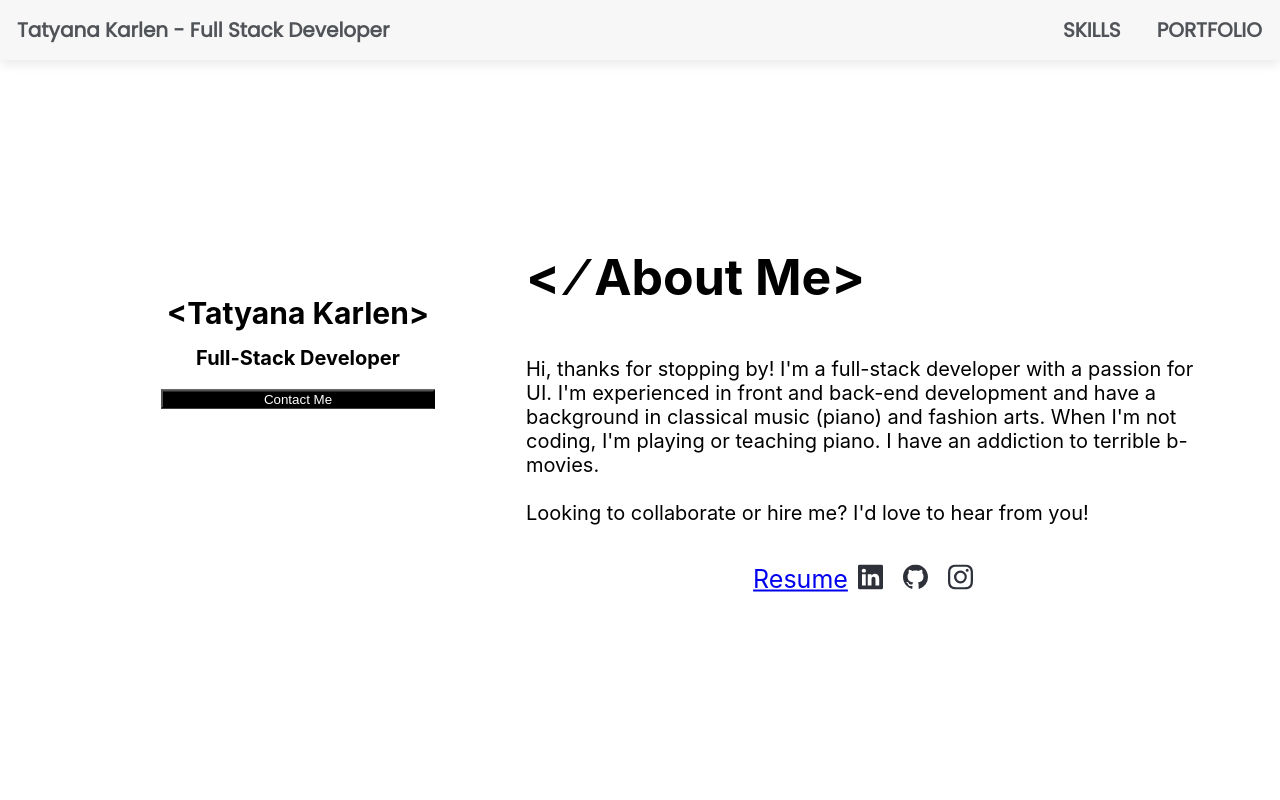
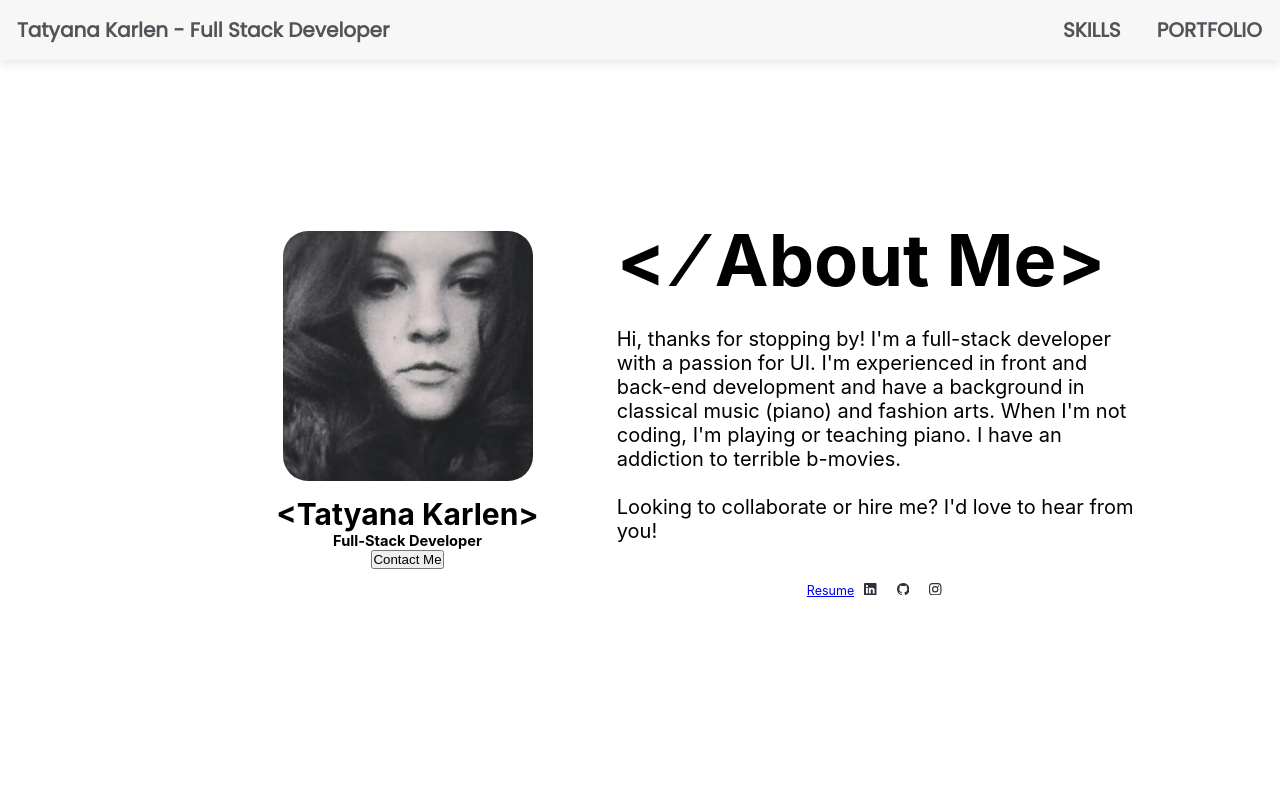
Before and after one commit to tatyanakarlen/PortfolioWebsite, a React (Create React App) app: page / in a window 1280 px wide. Shown: the top 800 px of the page. Built offline with nearby package versions, Linux system fonts and the light colour scheme.

Commit message:
fixed header

```diff
--- a/src/App.css
+++ b/src/App.css
@@ -4,7 +4,10 @@
   width: 100vw;
   overflow: hidden;
 
+
 }
+
+
 
 * {
   box-sizing: border-box;
--- a/src/components/Hero/Hero.css
+++ b/src/components/Hero/Hero.css
@@ -109,8 +109,10 @@
     flex-wrap: wrap;
 }  */
 
-.header {
-  /* width: 100vw; */
+/*///everything below is from first attempt at new header///////////////////*/
+
+/* .header {
+
   height: 100vh;
   margin: 0 auto;
   display: flex;
@@ -128,7 +130,7 @@
   top: 46%;
   left: 50%;
   transform: translate(-50%, -50%);
-  /* gap: 4rem; */
+
   padding: 15rem;
   margin-top: 4rem;
 }
@@ -138,7 +140,7 @@
   height: 100%;
   display: flex;
   flex-direction: column;
-  /* justify-content: center; */
+
 }
 
 #left-div {
@@ -346,9 +348,7 @@ h3 {
   .mobile-header img {
     width: 80%;
   }
-  /* .mobile-header h1 {
-    font-size: 2.5rem;
-  } */
+
   .mobile-header h3 {
     font-size: 1.5rem;
   }
@@ -364,9 +364,7 @@ h3 {
   .mobile-header img {
     width: 90%;
   }
-  /* .mobile-header h1 {
-    font-size: 3.5rem;
-  } */
+
   .mobile-header h3 {
     font-size: 1.75rem;
     margin-top: 2.5rem;
@@ -399,24 +397,155 @@ h3 {
 
 
 
+} */
+
+/* new attempt below  */
+
+.outerHeroDiv {
+  width: calc(100% - 90px);
+  margin-left: 90px;
+  overflow: hidden;
 }
-/* @media only screen and (max-width: 990px) {
 
-  .header-wrapper {
-    flex-direction: column;
-    padding: 2rem;
+.innerHeroDiv {
+  padding: 0 33px;
+  max-width: 1140px;
+  margin: 0 auto;
+}
+
+.header {
+  height: 100vh;
+  display: -webkit-box;
+  display: -ms-flexbox;
+  display: flex;
+  -webkit-box-pack: center;
+  -ms-flex-pack: center;
+  justify-content: center;
+  -webkit-box-align: center;
+  -ms-flex-align: center;
+  align-items: center;
+  width: 100%;
+}
+
+.left-img-title-container {
+  -webkit-box-flex: 0;
+  -ms-flex: 0 0 35%;
+  flex: 0 0 35%;
+  padding: 0 15px;
+  display: -webkit-box;
+  display: -ms-flexbox;
+  display: flex;
+  -webkit-box-pack: center;
+  -ms-flex-pack: center;
+  justify-content: center;
+  width: 100%;
+  position: relative;
+  flex-direction: column;
+  align-items: center;
+}
+
+.left-img-title-container img {
+  border-radius: 10%;
+  margin: 0 auto;
+  width: 350px;
+  height: 350px;
+}
+
+.left-img-title-container h1 {
+  font-size: 3rem;
+  margin-top: 15px;
+}
+
+
+
+.right-about-me-container {
+  -webkit-box-flex: 0;
+  -ms-flex: 0 0 50%;
+  flex: 0 0 50%;
+  padding: 0 15px;
+  width: 100%;
+}
+
+.right-about-me-container h1 {
+  margin: 24px 0;
+  font-size: 9vh;
+}
+
+.right-about-me-container p {
+  font-size: 2rem;
+}
+
+.right-about-me-container .btn-icons-container {
+  display: -webkit-box;
+  display: -ms-flexbox;
+  display: flex;
+  margin-top: 30px;
+  justify-content: center;
+  align-items: center;
+}
+
+.right-about-me-container .right-side-icons {
+  display: inherit;
+  list-style: none;
+}
+
+.right-about-me-container li {
+  padding: 10px;
+}
+
+@media (max-width: 990px) {
+  .outerHeroDiv {
+    width: 100%;
+    margin-left: 0;
+  }
+  .header {
+    display: block;
+    padding: 80px 0;
+    height: auto;
+  }
+  .right-about-me-container {
+    text-align: center;
+    margin-top: 50px;
+  }
+  .btn-icons-container {
+    -webkit-box-pack: center;
+    -ms-flex-pack: center;
+    justify-content: center;
+  }
+  .right-about-me-container .right-side-icons {
+    margin-left: 10px;
+  }
+}
+
+@media (min-width: 767px) {
+  .innerHeroDiv {
+    padding: 0 15px;
+  }
+  .left-img-title-container img {
+    width: 250px;
+    height: 250px;
+  }
+}
+
+@media (max-width: 450px) {
+  .header {
+    padding: 90px 0;
+
   }
 
-  .header {
-    width: 100%;
+  .left-img-title-container img {
+    width: 250px;
+    height: 250px;
   }
-  #left-div {
-    width: 100%;
+
+  .btn-icons-container {
+    display: block;
   }
-  #left-div img {
-    width: 30%;
+  .right-about-me-container .right-side-icons {
+    -webkit-box-pack: center;
+        -ms-flex-pack: center;
+            justify-content: center;
+    margin-left: 0;
+    margin-top: 30px;
   }
-  #right-div {
-    width: 100%;
-  }
-} */
+}
--- a/src/components/Hero/Hero.jsx
+++ b/src/components/Hero/Hero.jsx
@@ -9,23 +9,57 @@ import { useMediaQuery } from 'react-responsive';
 import resume from '../assets/TATYANA KARLEN-RESUME.pdf';
 import isNavExpanded from '../TopNav/TopNav.jsx';
 
-//if(isMobile && isBelow) {
-//   inputContainer = ''
-// }
-
-// {isBelow && (
-//   <h2 style={{ color: 'white' }}>
-//     UNTITLED
-//     <span class="text-warning">magazine</span>
-//   </h2>
-// )}
-
 const Hero = () => {
   const isMobile = useMediaQuery({ query: '(max-width: 990px)' });
 
   return (
     <>
-      {isMobile ? (
+      <div class="outerHeroDiv">
+        <div class="innerHeroDiv">
+          <header class="header">
+            <div class="left-img-title-container">
+              <img src={bioPic}></img>
+              <h1>&lt;Tatyana Karlen&gt;</h1>
+              <h3>Full-Stack Developer</h3>
+              <button>Contact Me</button>
+
+            </div>
+            <div class="right-about-me-container">
+            <h1>&lt; &frasl; About Me&gt;</h1>
+              <p>
+                Hi, thanks for stopping by! I'm a full-stack developer with a
+                passion for UI. I'm experienced in front and back-end
+                development and have a background in classical music (piano) and
+                fashion arts. When I'm not coding, I'm playing or teaching
+                piano. I have an addiction to terrible b-movies.
+                <br />
+                <br />
+                Looking to collaborate or hire me? I'd love to hear from you!
+              </p>
+              <div class="btn-icons-container">
+                <a
+                  target="_blank"
+                  href="/static/media/TATYANA KARLEN-RESUME.826863f4950af7657361.pdf"
+                >
+                  Resume
+                </a>
+                <ul class="right-side-icons">
+                  <li>
+                    <BsLinkedin class="icon" />
+                  </li>
+                  <li>
+                    <BsGithub class="icon" />
+                  </li>
+                  <li>
+                    <BsInstagram class="icon" />
+                  </li>
+                </ul>
+              </div>
+            </div>
+          </header>
+        </div>
+      </div>
+      {/* {isMobile ? (
         <div id="about-me" class="mobile-header-container">
           <div class="mobile-header">
           <img src={bioPic} />
@@ -99,8 +133,9 @@ const Hero = () => {
             </div>
           </div>
         </div>
-      )}
+      )} */}
     </>
+
     // <div class="hero-container">
     //   <div id="header-container">
     //     <h1 class="header">Tatyana Karlen</h1>
--- a/src/index.css
+++ b/src/index.css
@@ -5,6 +5,9 @@ body {
     sans-serif;
   -webkit-font-smoothing: antialiased;
   -moz-osx-font-smoothing: grayscale;
+  display: flex;
+  font-size: 125%;
+  /* line-height: 1; */
 }
 
 code {
```
Also changed, not shown: public/index.html (+100 -27 lines).
